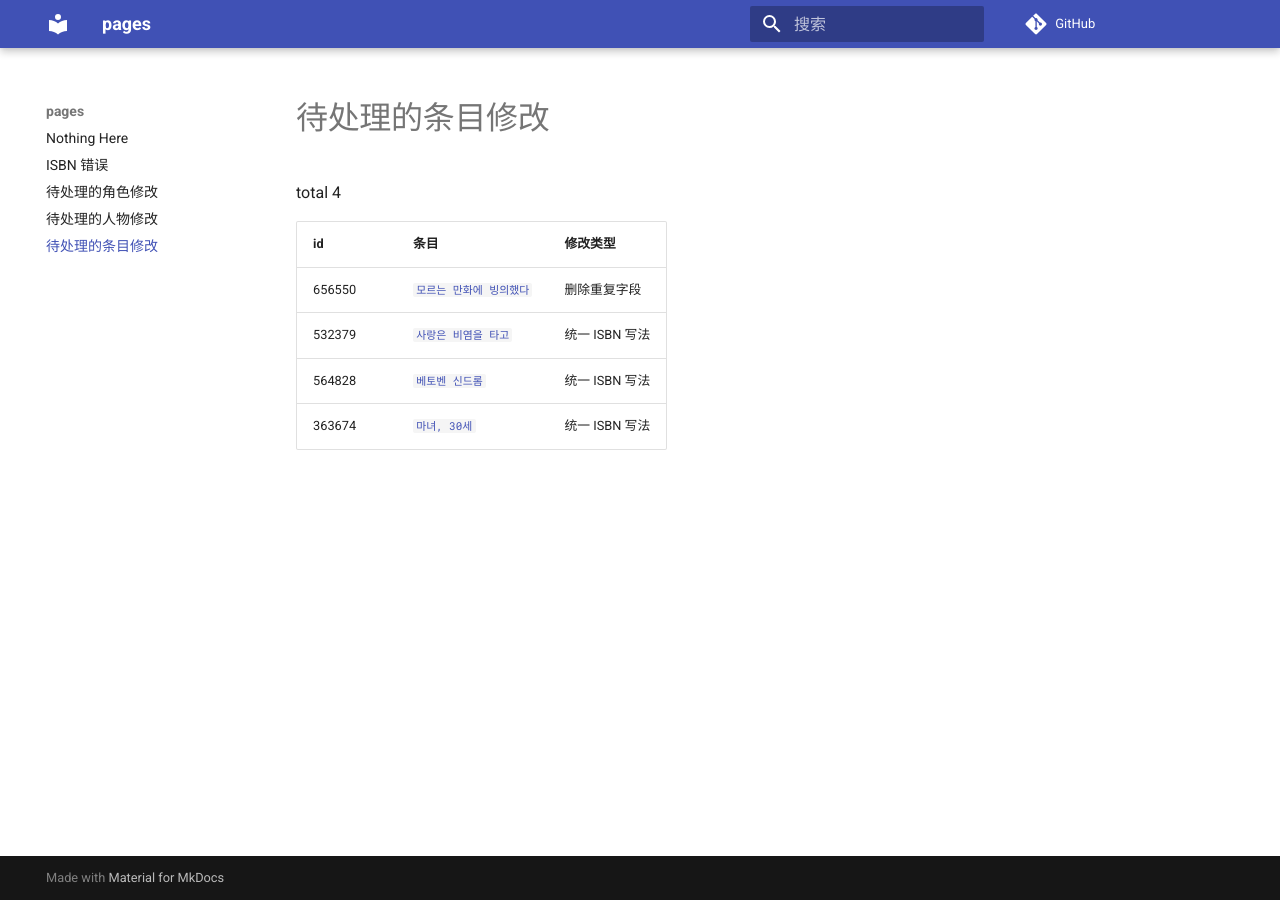
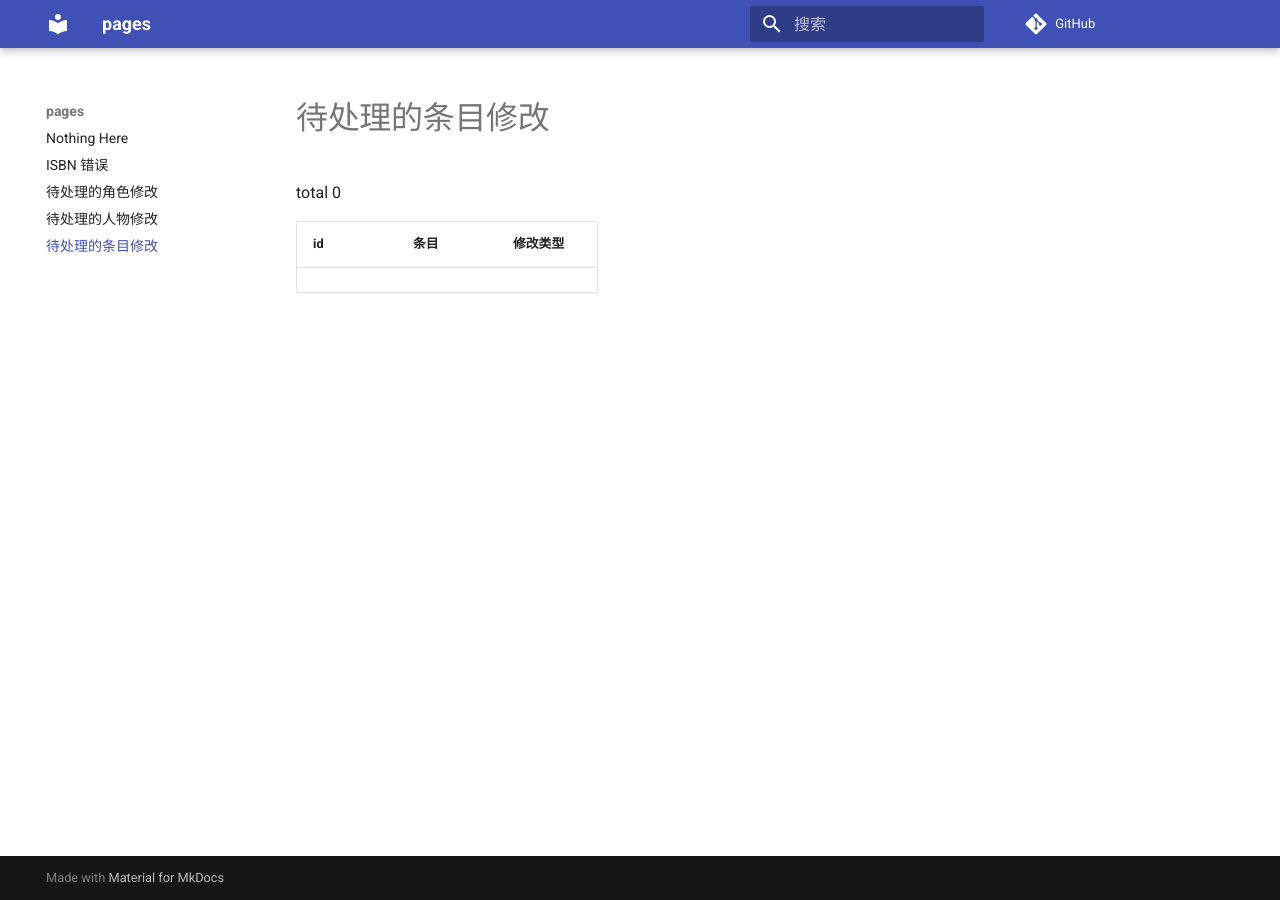
Before and after one commit to trim21/bangumi-pages, an MkDocs documentation site: the page built from docs/pending-subject-changes.md, in a window 1280 px wide. Built offline with MkDocs 1.6.1 and Material for MkDocs 9.7.7, drawn with Linux system fonts in a browser that asks for light colours; comment, search, counter and statistics services are not loaded.

Commit message:
update pending-changes.md

```diff
--- a/docs/pending-subject-changes.md
+++ b/docs/pending-subject-changes.md
@@ -1,10 +1,6 @@
 # 待处理的条目修改
 
-total 4
+total 0
 
 | id | 条目 | 修改类型 |
 | --- | --- | --- |
-| 656550 | [`모르는 만화에 빙의했다`](https://bgm.tv/subject/656550) | 删除重复字段 |
-| 532379 | [`사랑은 비염을 타고`](https://bgm.tv/subject/532379) | 统一 ISBN 写法 |
-| 564828 | [`베토벤 신드롬`](https://bgm.tv/subject/564828) | 统一 ISBN 写法 |
-| 363674 | [`마녀, 30세`](https://bgm.tv/subject/363674) | 统一 ISBN 写法 |
```
